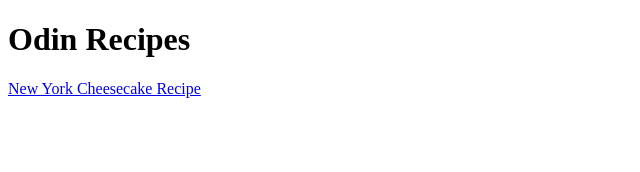
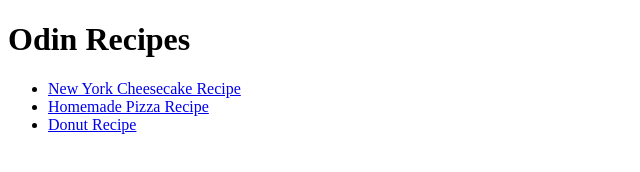
Before and after one commit to RR8484/odin-recipes, a plain HTML site: page index.html in a window 1280 px wide. Shown: the whole page, without its empty margins (0-640 px from the left). Drawn offline with Linux system fonts and the light colour scheme.

Commit message:
add project files

```diff
--- a/index.html
+++ b/index.html
@@ -7,6 +7,10 @@
 
     <body>
         <h1>Odin Recipes</h1>
-        <a href="recipes/cheesecake.html">New York Cheesecake Recipe</a>
+        <ul>
+            <li><a href="recipes/cheesecake.html">New York Cheesecake Recipe</a></li>
+            <li><a href="recipes/pizza.html">Homemade Pizza Recipe</a></li>
+            <li><a href="recipes/donut.html">Donut Recipe</a></li>
+        </ul>
     </body>
 </html>
```
Also changed, not shown: images/cheesecake.webp (added), images/pizza.webp (added).
